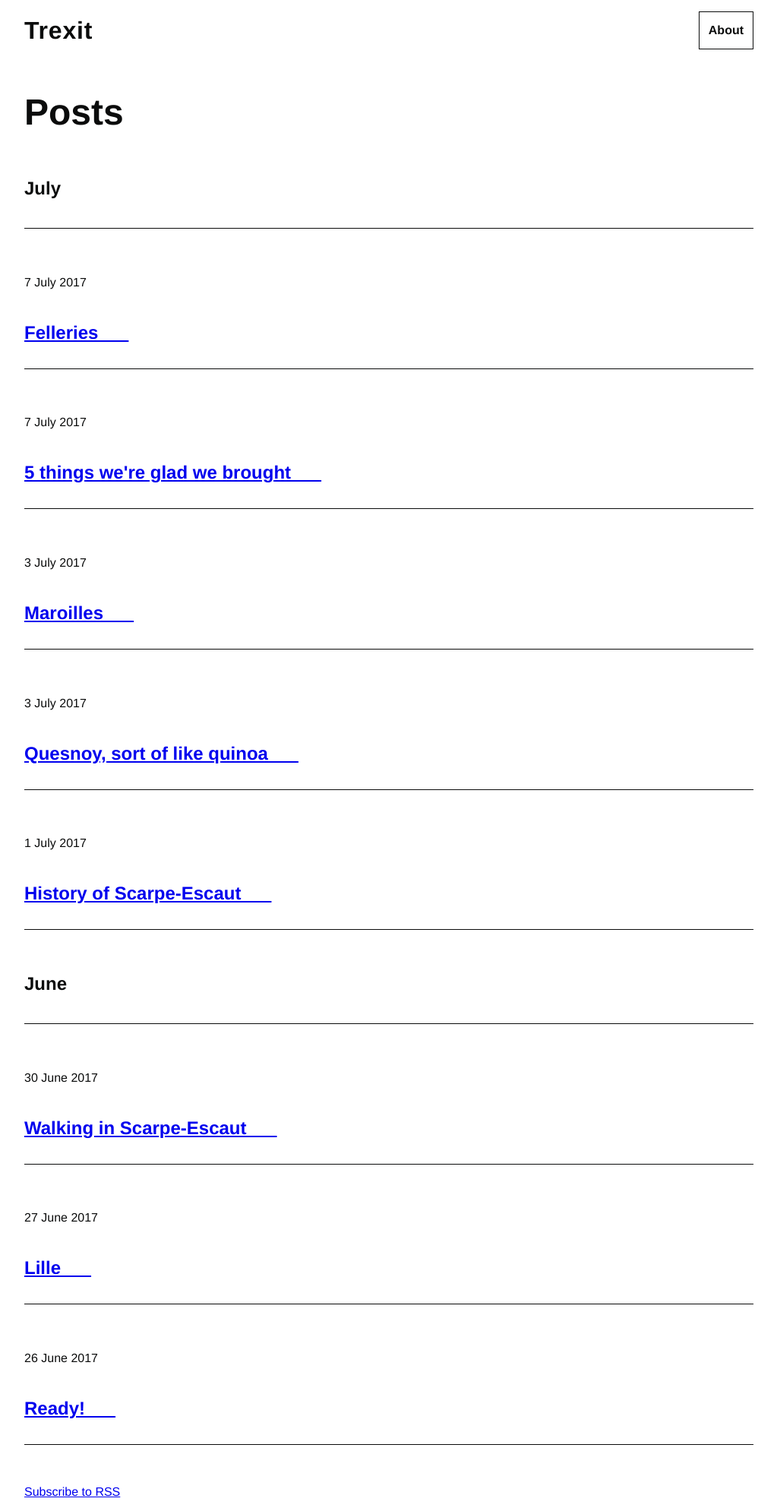
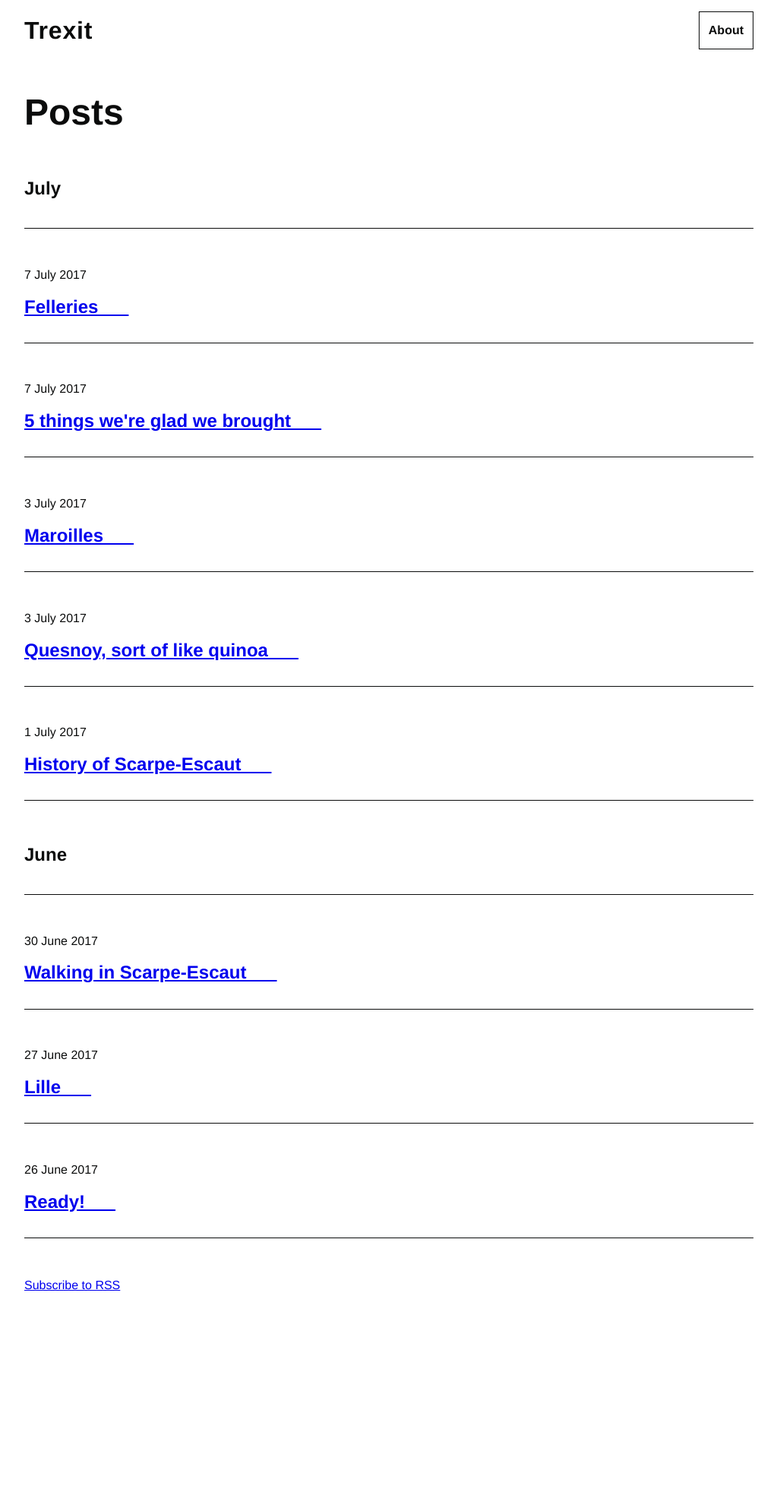
Before and after one commit to tombye/trexit, a Jekyll site: the page built from index.md, in a window 1280 px wide. Shown: the whole page at 76% size, without its empty margins (128-1151 px from the left). Built offline with Jekyll 4.4.1, drawn with Linux system fonts in a browser that asks for light colours; after the commit the page ends 1717 px from its top, so only the background shows below that.

Commit message:
More tests for layout fixes

```diff
--- a/assets/css/main.css
+++ b/assets/css/main.css
@@ -589,6 +589,10 @@ button:focus {
   margin-bottom: 2.4rem;
 }
 
+.home .post-meta {
+  margin: 0;
+}
+
 .post-link {
   font-size: 2.4rem;
   font-weight: 700;
```
